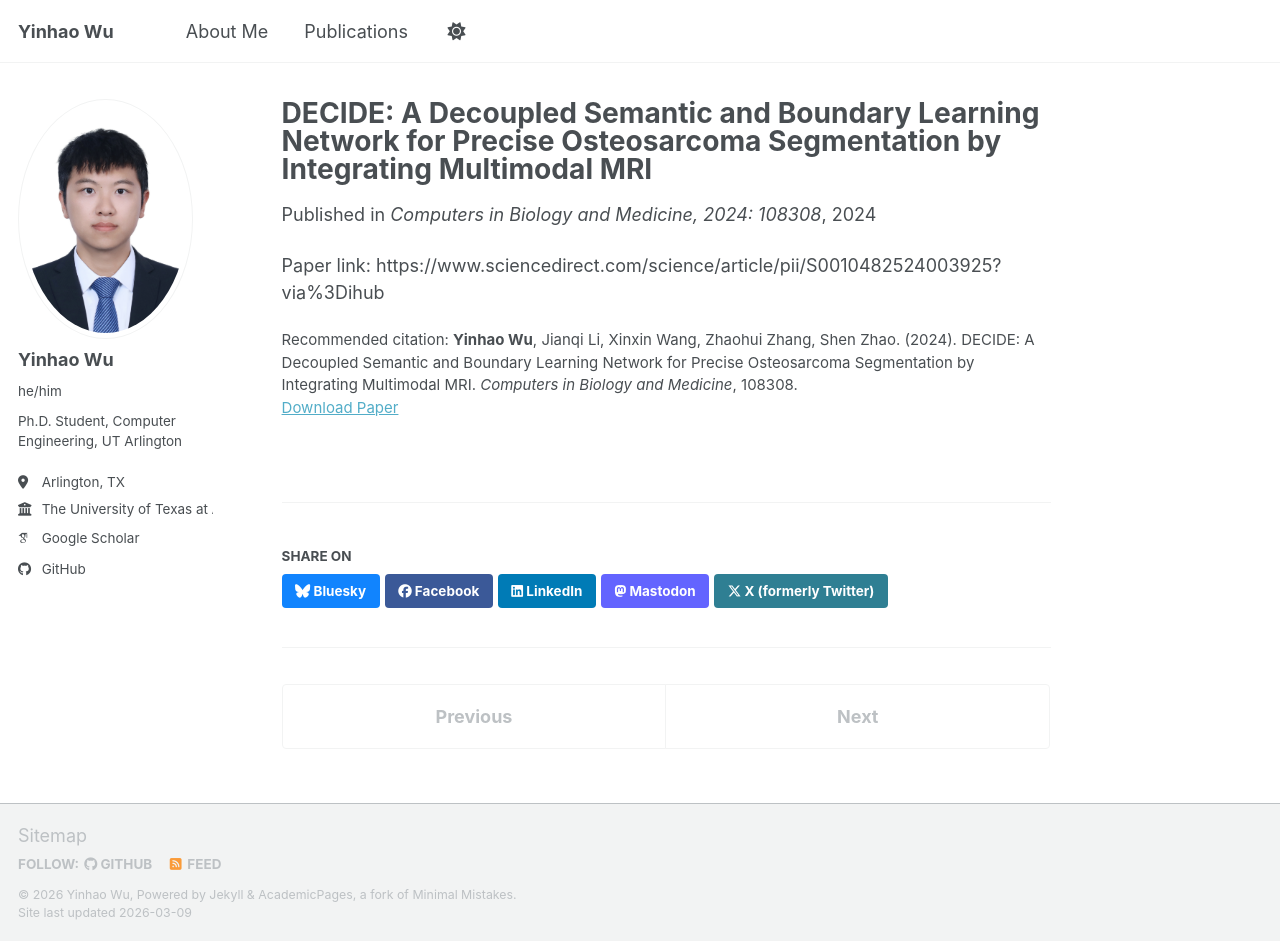
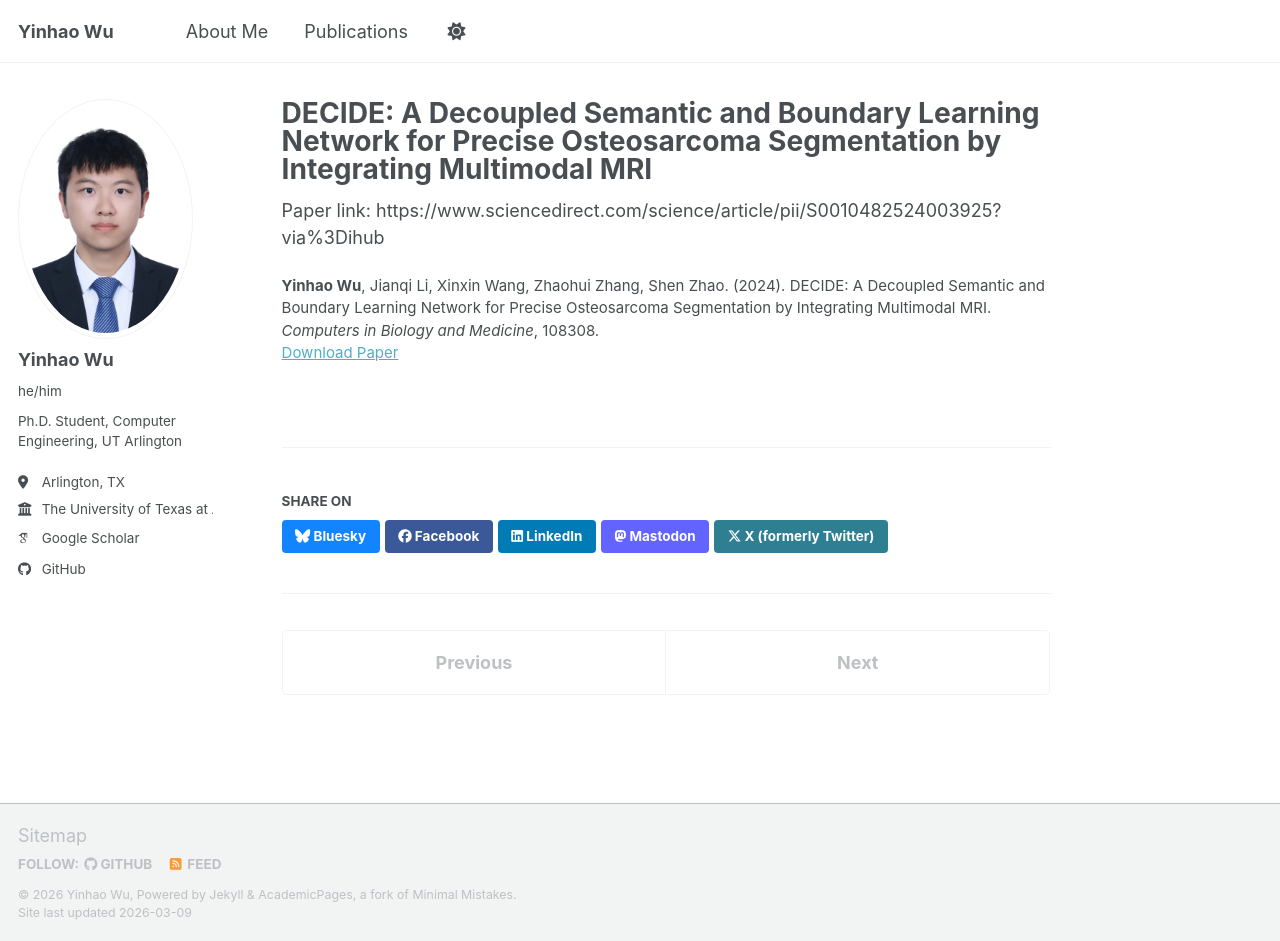
Before and after one commit to inhaowu/inhaowu.github.io, a Jekyll site: the page built from _publications/2024-01-01-decide-a-decoupled-semantic-and-boundary-learning-network-for-precise-osteosarcoma-segmentation-by-integrating-multimodal-mri.md, in a window 1280 px wide and 941 px high. Built offline with Jekyll 4.4.1, drawn with Linux system fonts in a browser that asks for light colours; some web fonts are replaced; a script bundle is joined from its source files by our own code; library files that are not in the unit come from our copies.

Commit message:
Hide venue/year metadata lines for publications

```diff
--- a/_includes/archive-single.html
+++ b/_includes/archive-single.html
@@ -42,9 +42,7 @@
 
         {% if post.collection == 'teaching' %}
           <p> {{ post.type }}, <i>{{ post.venue }}</i>, {{ post.date | default: "1900-01-01" | date: "%Y" }} </p>
-        {% elsif post.collection == 'publications' %}
-          <p>Published in <i>{{ post.venue }}</i>, {{ post.date | default: "1900-01-01" | date: "%Y" }} </p>
-        {% elsif post.date %}
+        {% elsif post.collection != 'publications' and post.date %}
          <p class="page__date"><strong><i class="fa fa-fw fa-calendar" aria-hidden="true"></i> {{ site.data.ui-text[site.locale].date_label | default: "Published:" }}</strong> <time datetime="{{ post.date | default: "1900-01-01" | date_to_xmlschema }}">{{ post.date | default: "1900-01-01" | date: "%B %d, %Y" }}</time></p>
         {% endif %}
 
--- a/_layouts/single.html
+++ b/_layouts/single.html
@@ -36,9 +36,9 @@ layout: default
 
         {% if page.collection == 'teaching' %}
           <p> {{ page.type }}, <i>{{ page.venue }}</i>, {{ page.date | default: "1900-01-01" | date: "%Y" }} </p>
-        {% elsif page.venue and page.date %}
+        {% elsif page.collection != 'publications' and page.venue and page.date %}
           <p>Published in <i>{{ page.venue }}</i>, {{ page.date | default: "1900-01-01" | date: "%Y" }} </p>
-        {% elsif page.date %}
+        {% elsif page.collection != 'publications' and page.date %}
           <p class="page__date"><strong><i class="fa fa-fw fa-calendar" aria-hidden="true"></i> {{ site.data.ui-text[site.locale].date_label | default: "Published:" }}</strong> <time datetime="{{ page.date | date_to_xmlschema }}">{{ page.date | default: "1900-01-01" | date: "%B %d, %Y" }}</time></p>
         {% endif %}
         </header>
@@ -48,25 +48,25 @@ layout: default
         {{ content }}
 
         {% if page.citation and page.paperurl and page.slidesurl and page.bibtexurl %}
-          <p style="font-size: smaller">Recommended citation: {{ page.citation }}<br /><a href="{{ page.paperurl }}">Download Paper</a> | <a href="{{ page.slidesurl }}">Download Slides</a> | <a href="{{ page.bibtexurl }}">Download Bibtex</a></p>
+          <p style="font-size: smaller">{{ page.citation }}<br /><a href="{{ page.paperurl }}">Download Paper</a> | <a href="{{ page.slidesurl }}">Download Slides</a> | <a href="{{ page.bibtexurl }}">Download Bibtex</a></p>
         {% elsif page.citation and page.paperurl and page.slidesurl %}
-          <p style="font-size: smaller">Recommended citation: {{ page.citation }}<br /><a href="{{ page.paperurl }}">Download Paper</a> | <a href="{{ page.slidesurl }}">Download Slides</a></p>
+          <p style="font-size: smaller">{{ page.citation }}<br /><a href="{{ page.paperurl }}">Download Paper</a> | <a href="{{ page.slidesurl }}">Download Slides</a></p>
         {% elsif page.citation and page.paperurl and page.bibtexurl %}
-          <p style="font-size: smaller">Recommended citation: {{ page.citation }}<br /><a href="{{ page.paperurl }}">Download Paper</a> | <a href="{{ page.bibtexurl }}">Download Bibtex</a></p>
+          <p style="font-size: smaller">{{ page.citation }}<br /><a href="{{ page.paperurl }}">Download Paper</a> | <a href="{{ page.bibtexurl }}">Download Bibtex</a></p>
         {% elsif page.citation and page.paperurl %}
-          <p style="font-size: smaller">Recommended citation: {{ page.citation }}<br /><a href="{{ page.paperurl }}">Download Paper</a></p>
+          <p style="font-size: smaller">{{ page.citation }}<br /><a href="{{ page.paperurl }}">Download Paper</a></p>
         {% elsif page.citation and page.slidesurl and page.bibtexurl %}
-          <p style="font-size: smaller">Recommended citation: {{ page.citation }}<br /><a href="{{ page.slidesurl }}">Download Slides</a> | <a href="{{ page.bibtexurl }}">Download Bibtex</a></p>
+          <p style="font-size: smaller">{{ page.citation }}<br /><a href="{{ page.slidesurl }}">Download Slides</a> | <a href="{{ page.bibtexurl }}">Download Bibtex</a></p>
         {% elsif page.citation and page.slidesurl %}
-          <p style="font-size: smaller">Recommended citation: {{ page.citation }}<br /><a href="{{ page.slidesurl }}">Download Slides</a></p>
+          <p style="font-size: smaller">{{ page.citation }}<br /><a href="{{ page.slidesurl }}">Download Slides</a></p>
         {% elsif page.slidesurl and page.bibtexurl %}
           <p style="font-size: smaller"><a href="{{ page.slidesurl }}">Download Slides</a> | <a href="{{ page.bibtexurl }}">Download Bibtex</a></p>
         {% elsif page.paperurl and page.bibtexurl %}
           <p style="font-size: smaller"><a href="{{ page.paperurl }}">Download Paper</a> | <a href="{{ page.bibtexurl }}">Download Bibtex</a></p>
         {% elsif page.citation and page.bibtexurl %}
-          <p style="font-size: smaller">Recommended citation: {{ page.citation }}<br /><a href="{{ page.bibtexurl }}">Download Bibtex</a></p>
+          <p style="font-size: smaller">{{ page.citation }}<br /><a href="{{ page.bibtexurl }}">Download Bibtex</a></p>
         {% elsif page.citation %}
-          <p style="font-size: smaller">Recommended citation: {{ page.citation }}</p>
+          <p style="font-size: smaller">{{ page.citation }}</p>
         {% elsif page.slidesurl %}
           <p style="font-size: smaller"><a href="{{ page.slidesurl }}">Download Slides</a></p>
         {% elsif page.bibtexurl %}
```
